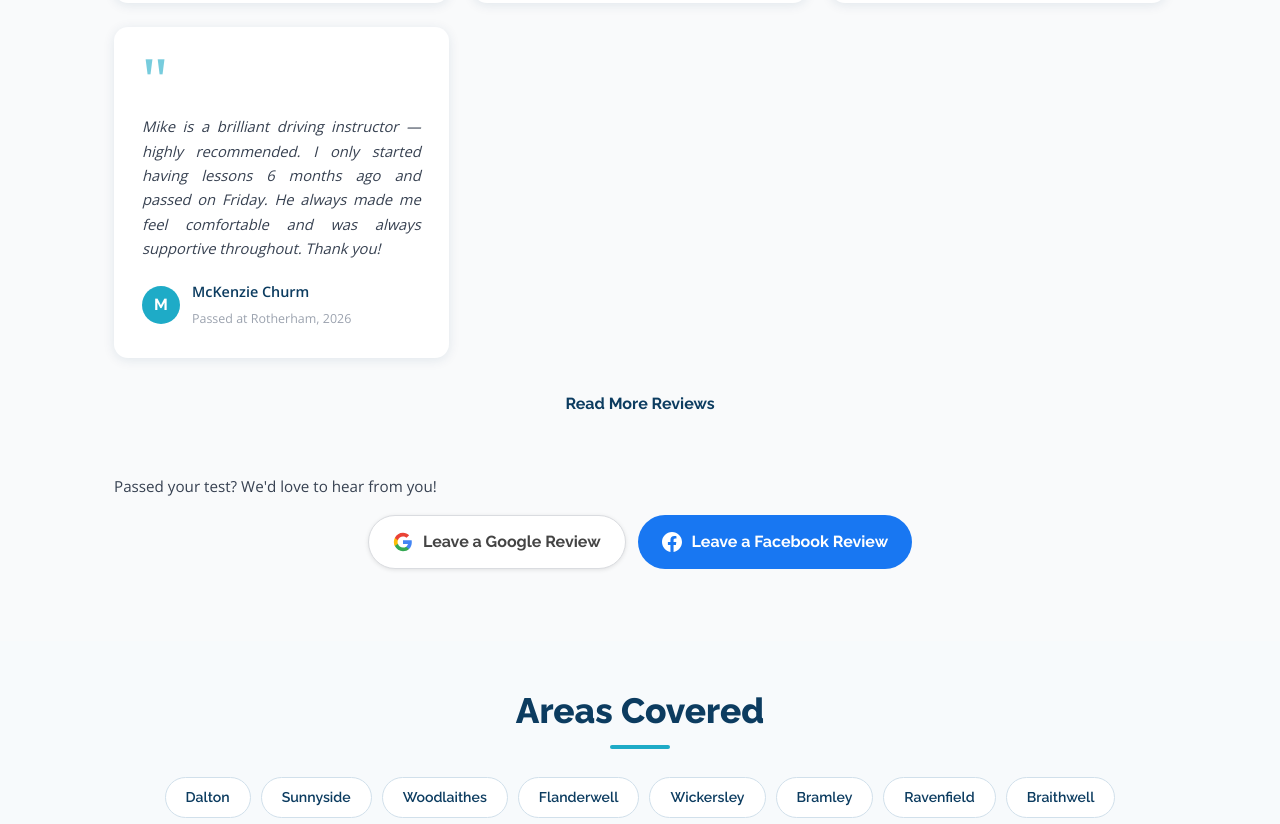
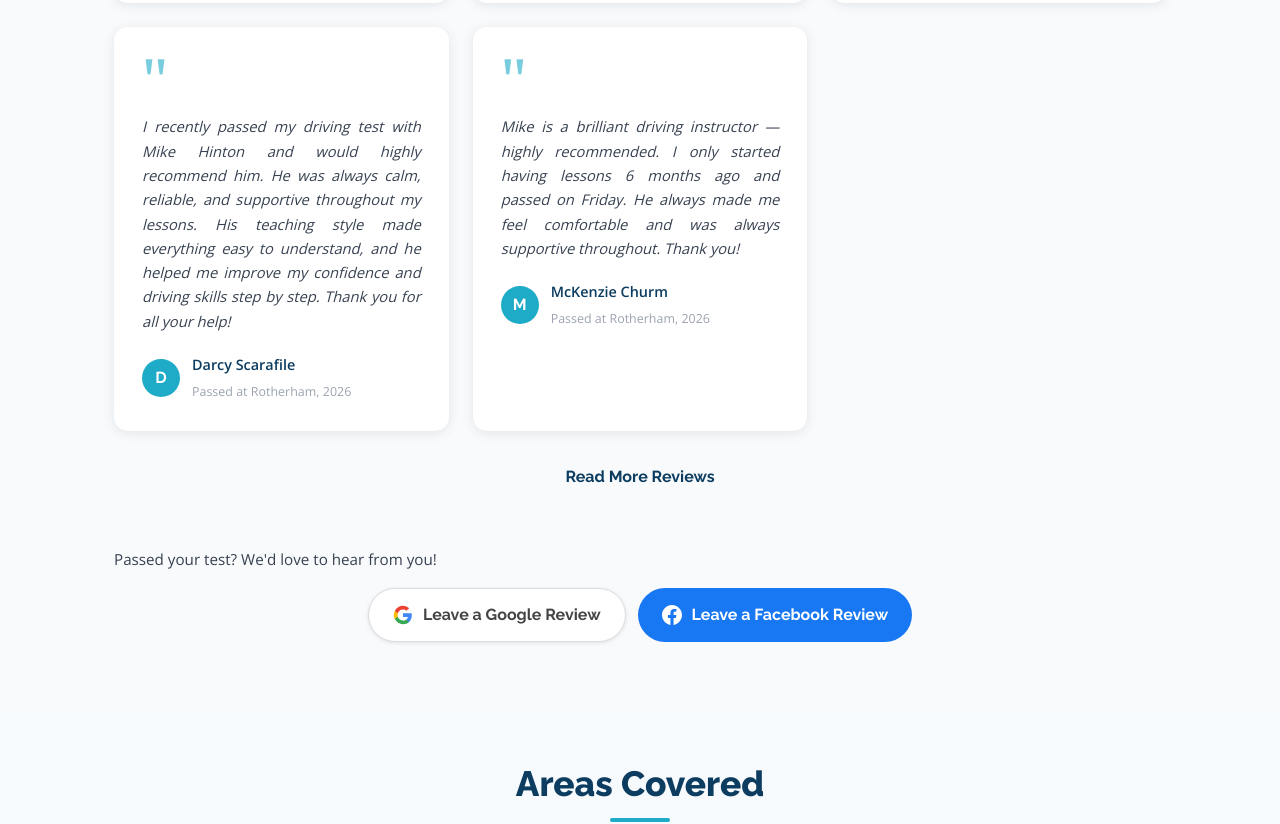
Before and after one commit to mikehinton-wq/mods-website, a React (Vite) app: page / in a window 1280 px wide. Shown: the part 3890-4714 px from the top of the page. Built offline with nearby package versions, Linux system fonts and the light colour scheme.

Commit message:
Update site

```diff
--- a/src/pages/Home.jsx
+++ b/src/pages/Home.jsx
@@ -68,6 +68,11 @@ const testimonials = [
     quote: "Really flexible with timings and always on time. Lessons felt relaxed but I always came away having learned something new.",
     name: 'Emma R.',
     detail: 'Passed at Worksop',
+  },
+  {
+    quote: "I recently passed my driving test with Mike Hinton and would highly recommend him. He was always calm, reliable, and supportive throughout my lessons. His teaching style made everything easy to understand, and he helped me improve my confidence and driving skills step by step. Thank you for all your help!",
+    name: 'Darcy Scarafile',
+    detail: 'Passed at Rotherham, 2026',
   },
   {
     quote: "Mike is a brilliant driving instructor — highly recommended. I only started having lessons 6 months ago and passed on Friday. He always made me feel comfortable and was always supportive throughout. Thank you!",
```
